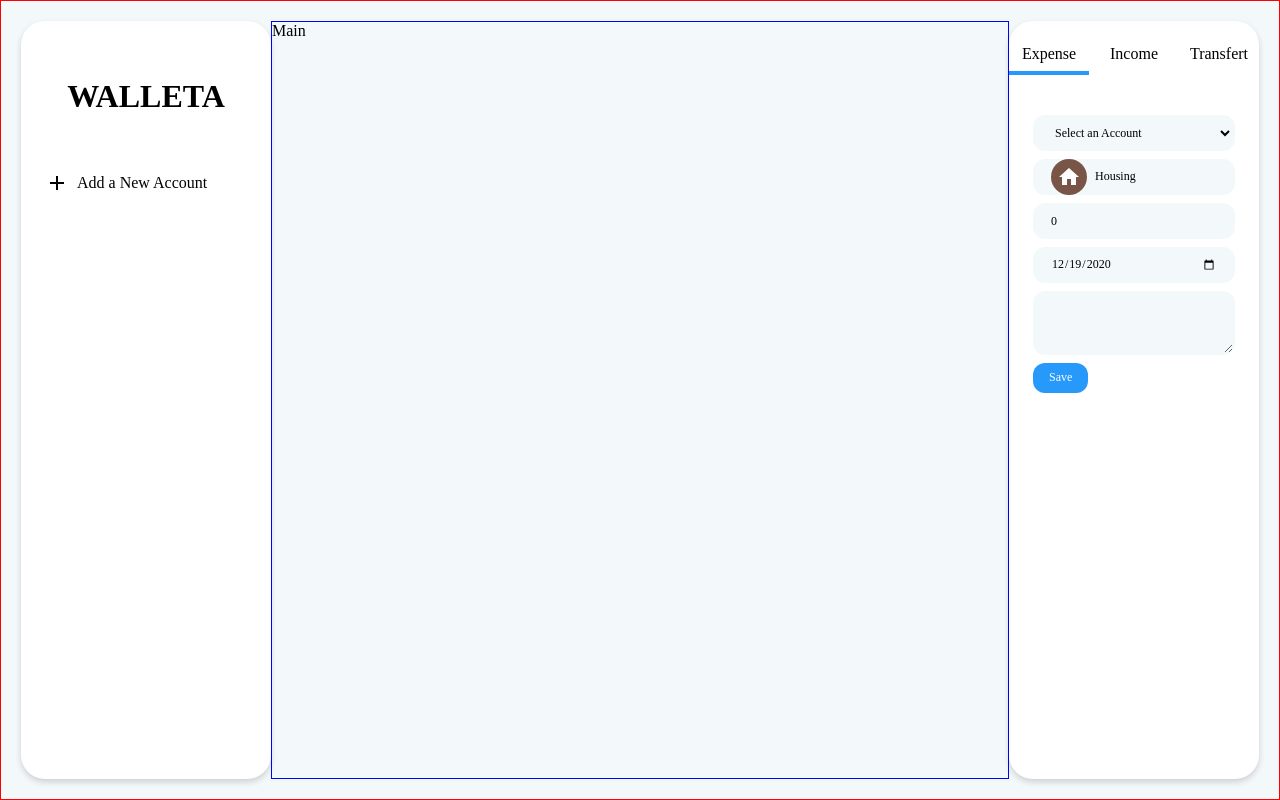
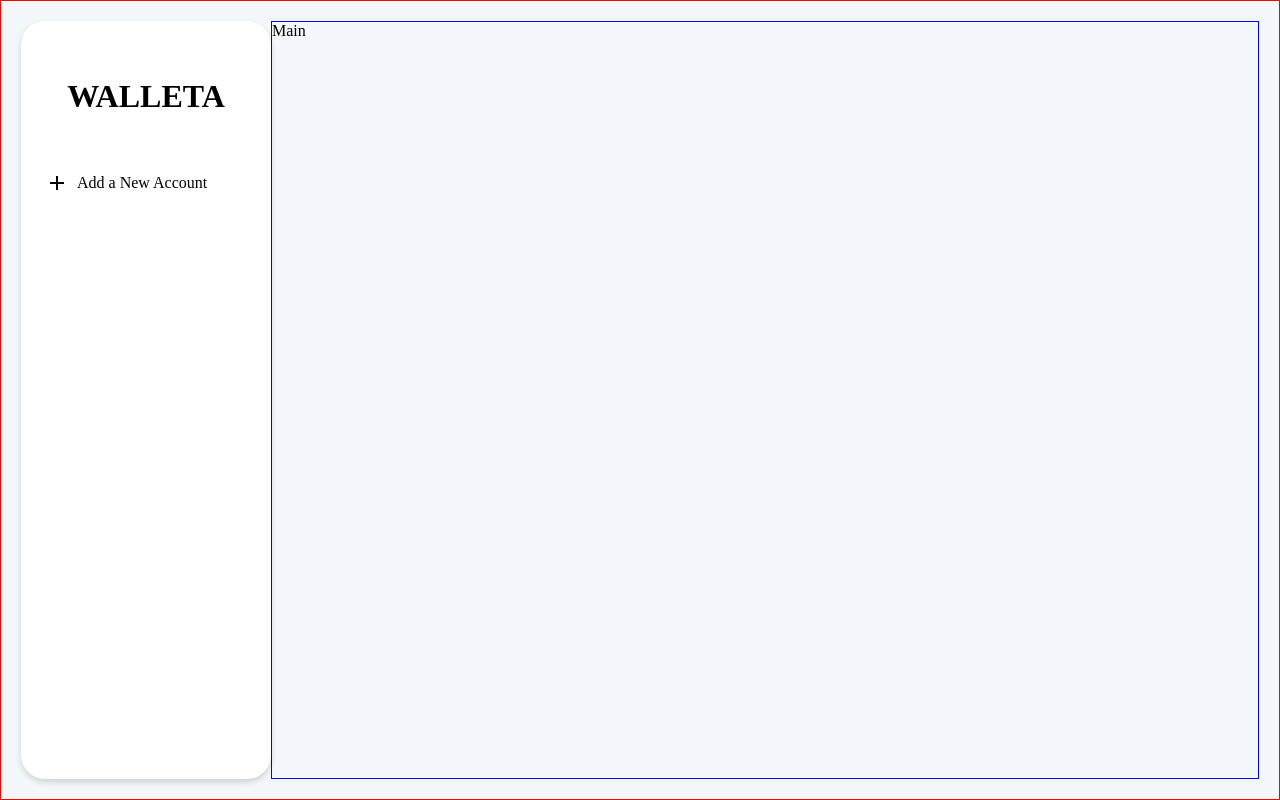
Before and after one commit to herve26/walleta, a React (Create React App) app: page / in a window 1280 px wide. Built offline with nearby package versions, Linux system fonts and the light colour scheme.

Commit message:
Created a function that create the headers and the Tabs

```diff
--- a/src/Aside/RecordPanel.js
+++ b/src/Aside/RecordPanel.js
@@ -22,7 +22,7 @@ const TabContainer = styled(Tab)`
 	text-align: center;
 	padding: 8px 4px;
 	border-bottom: 4px solid transparent;
-	border-bottom-color: ${({isSelected}) => isSelected ? '#2699FB' : 'transparent'};
+	border-bottom-color: ${({isselected}) => isselected ? '#2699FB' : 'transparent'};
 	cursor: pointer;
 `
 
@@ -32,37 +32,45 @@ const Content = styled.div`
 
 function RecordPanel({accounts, add_record}) {
 	const [currentTab, setCurrentTab] = useState(0)
+	const accountsArr = Object.values(accounts)
 	const handleRecordSubmit = (values, type) => {
 		add_record({type: type, ...values})
 	}
-	const accountsList = Object.values(accounts).map((value,id) => ({id: value.id, title: value.title}))
-	const tabHeading = ['Expense', 'Income', 'Transfert'].map((value, index) => <TabContainer isSelected={currentTab === index}>{value}</TabContainer>)
-  	return (
+	const tabArr = [{title: 'Expense', component: RecordForm},
+  						{title: 'Income', component: RecordForm},
+  						{title: 'Transfert', component: TransfertRecordForm}]
+	const createTabs = () => {
+  		let heading = []
+  		let tabs = []
+  		const loopLength = accountsArr.length > 1 ? 3 : 2;
+  		for (var i = 0; i < loopLength; i++) {
+  			const Component = tabArr[i].component
+  			const title = tabArr[i].title
+  			heading.push(<TabContainer key={i} isselected={currentTab === i}>{title}</TabContainer>)
+  			tabs.push(
+  					<TabPanel key={i}>
+  						<Component
+  							accountsList={accountsArr}
+  							onSubmitted={values => handleRecordSubmit(values, title.toLowerCase())}
+  						/>
+  					</TabPanel>
+  					)
+  		}
+  		return [heading, tabs]
+  	}
+  	const [tabHeading, tabContent] = createTabs()
+  	return (accountsArr.length ?
 	  	<Container>
 	  		<Tabs defaultIndex={currentTab} onSelect={setCurrentTab}>
 	  			<TabListContainer>
 	  				{tabHeading}
 	  			</TabListContainer>
 	  			<Content>
-		  			<TabPanel>
-		  					<RecordForm
-		  						accountsList={accountsList}
-		  						onSubmitted={values => {handleRecordSubmit(values, 'expense')}}/>
-	  				</TabPanel>
-		  			<TabPanel>
-		  				<RecordForm
-		  					accountsList={accountsList}
-		  					onSubmitted={values => {handleRecordSubmit(values, 'income')}}/>
-		  			</TabPanel>
-		  			<TabPanel>
-		  				<TransfertRecordForm
-		  					accountsList={accountsList}
-		  					onSubmitted={values => {handleRecordSubmit(values, 'transfert')}}/>
-		  			</TabPanel>
+		  			{tabContent}
 	  			</Content>
 	  		</Tabs>
 
-	  	</Container>
+	  	</Container> : <></>
 	);
 }
 
```
